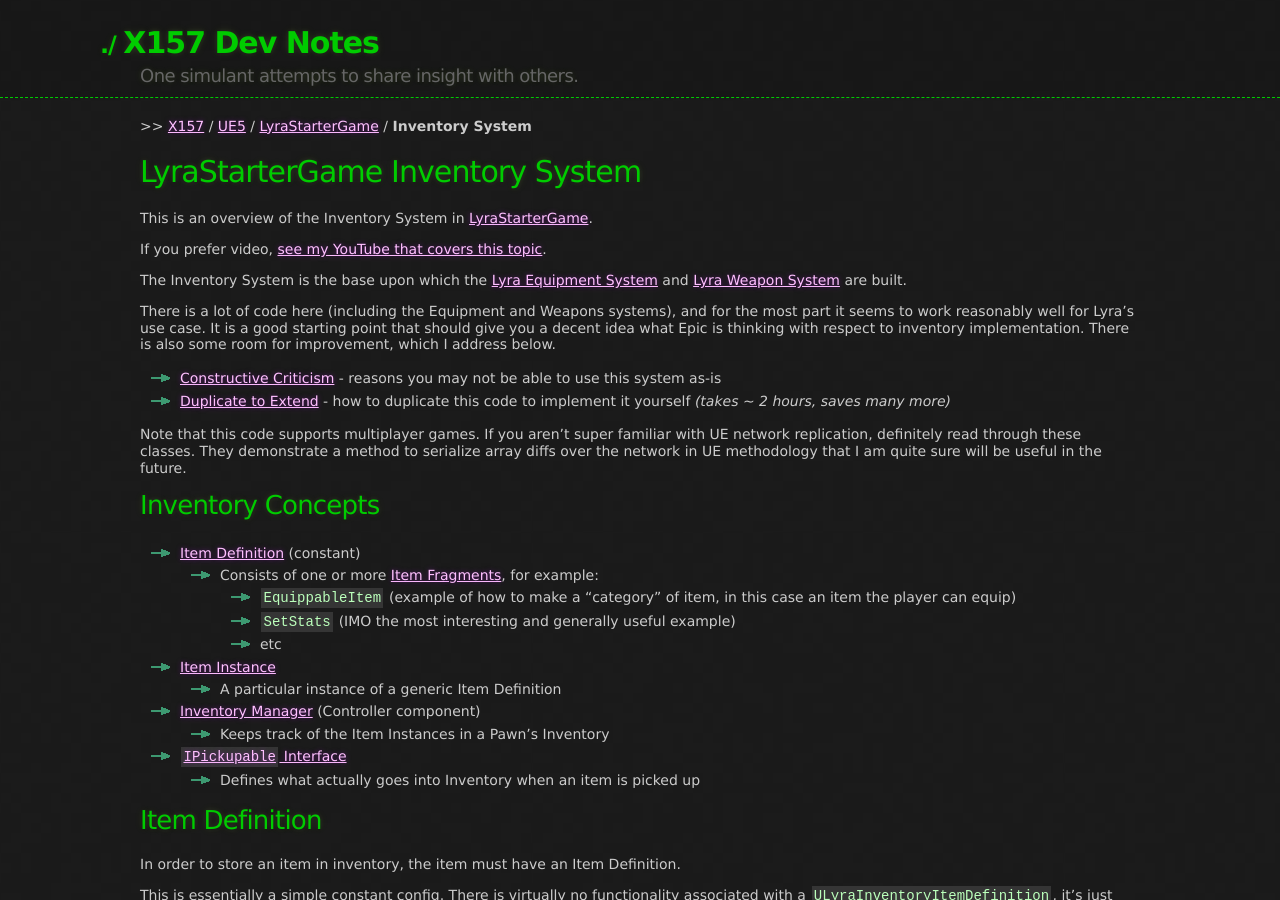
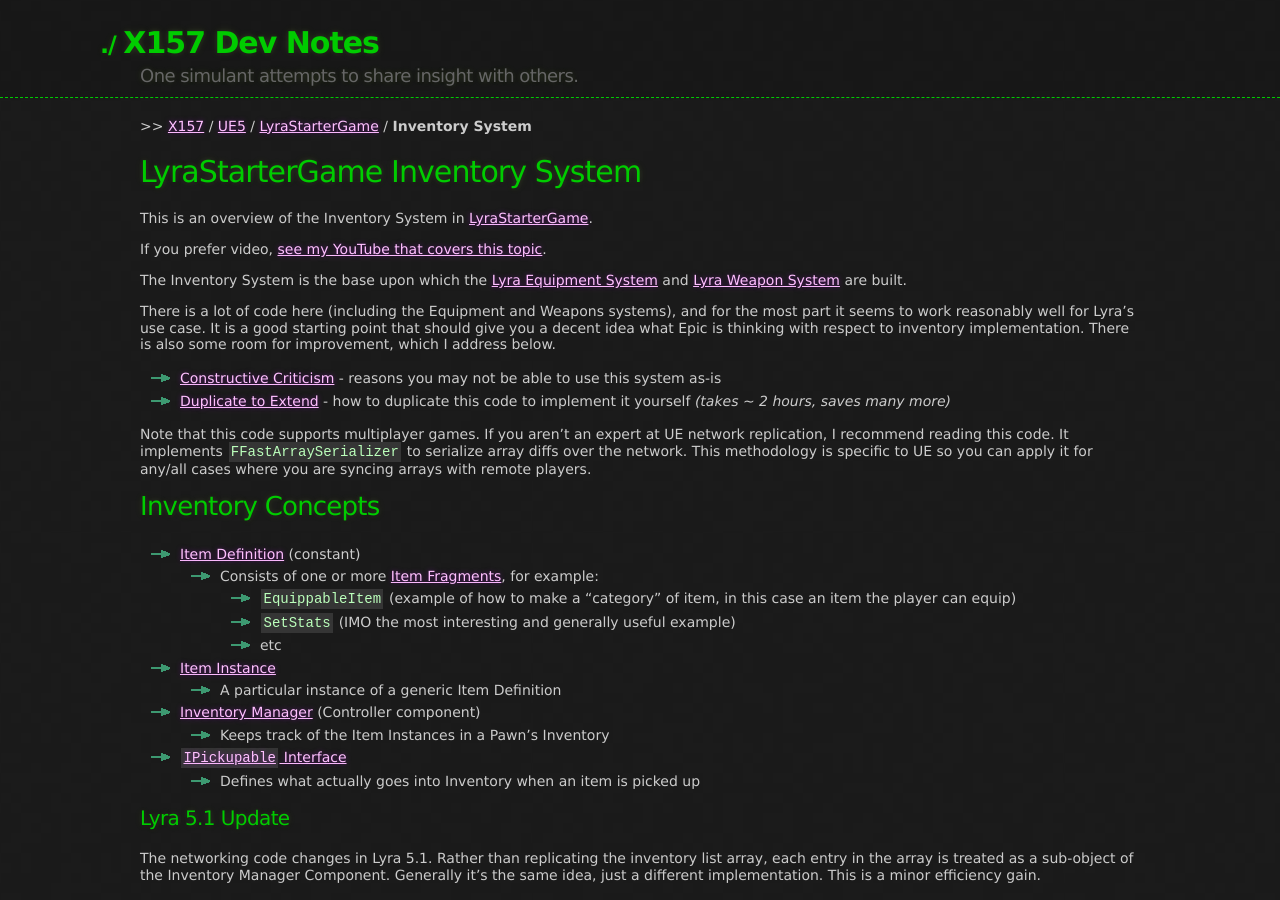
Before and after one commit to x157/x157.github.io, a Jekyll site: the page built from UE5/LyraStarterGame/Inventory/index.md, in a window 1280 px wide and 900 px high. Built offline with Jekyll 4.4.1, drawn with Linux system fonts in a browser that asks for light colours; some of the changed text lies outside the part shown.

Commit message:
Add 5.1 networking update

```diff
--- a/UE5/LyraStarterGame/Inventory/index.md
+++ b/UE5/LyraStarterGame/Inventory/index.md
@@ -26,9 +26,10 @@
 - [Constructive Criticism](#ConstructiveCriticism) - reasons you may not be able to use this system as-is
 - [Duplicate to Extend](#DuplicateToExtend) - how to duplicate this code to implement it yourself *(takes ~ 2 hours, saves many more)*
 
-Note that this code supports multiplayer games.  If you aren't super familiar with UE network replication,
-definitely read through these classes.  They demonstrate a method to serialize array diffs over the
-network in UE methodology that I am quite sure will be useful in the future.
+Note that this code supports multiplayer games.  If you aren't an expert at UE network replication,
+I recommend reading this code.  It implements `FFastArraySerializer` to serialize array diffs over the
+network.  This methodology is specific to UE so you can apply it for any/all cases where you are syncing
+arrays with remote players.
 
 
 ## Inventory Concepts
@@ -44,6 +45,20 @@
   - Keeps track of the Item Instances in a Pawn's Inventory
 - [`IPickupable` Interface](#IPickupable)
   - Defines what actually goes into Inventory when an item is picked up
+
+#### Lyra 5.1 Update
+
+The networking code changes in Lyra 5.1.  Rather than replicating the inventory list array,
+each entry in the array is treated as a sub-object of the Inventory Manager Component.
+Generally it's the same idea, just a different implementation.  This is a minor efficiency gain.
+
+When I upgraded from Lyra 5.0 to Lyra 5.1 I also needed to change this code to match the new
+sub-object implementation.  It's possible some change in UE 5.1 necessitated this change,
+otherwise maybe I just had a bad 5.1 dev build with broken backwards-compatibility.
+
+If you find that your duplicated inventory isn't replicating correctly after a 5.1 upgrade, this
+is likely your issue.  Update these few networking functions in your code to match the
+sub-object style Lyra 5.1 is using and it will replicate correctly once again.
 
 
 <a id="ItemDefinition"></a>
```
